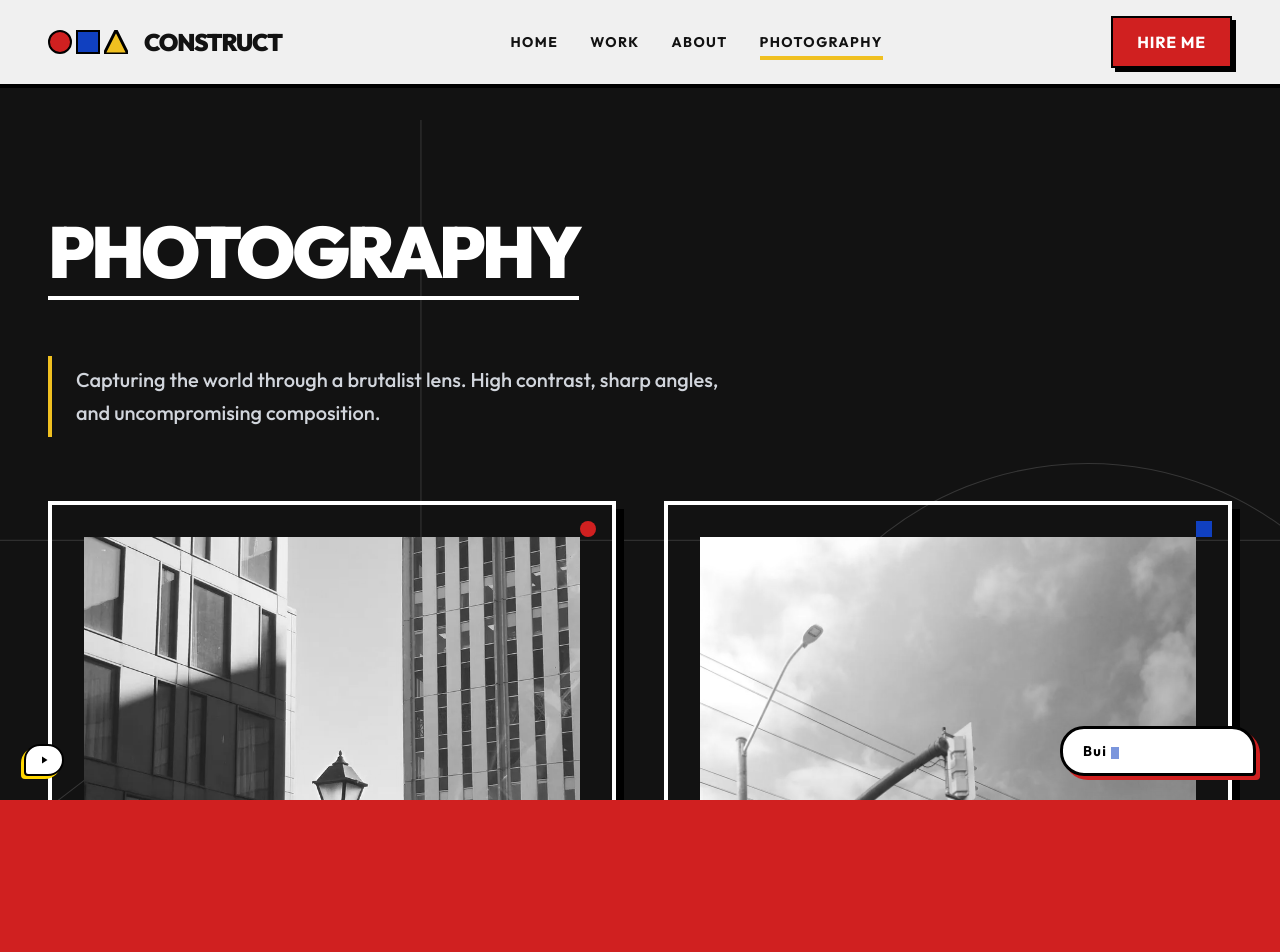
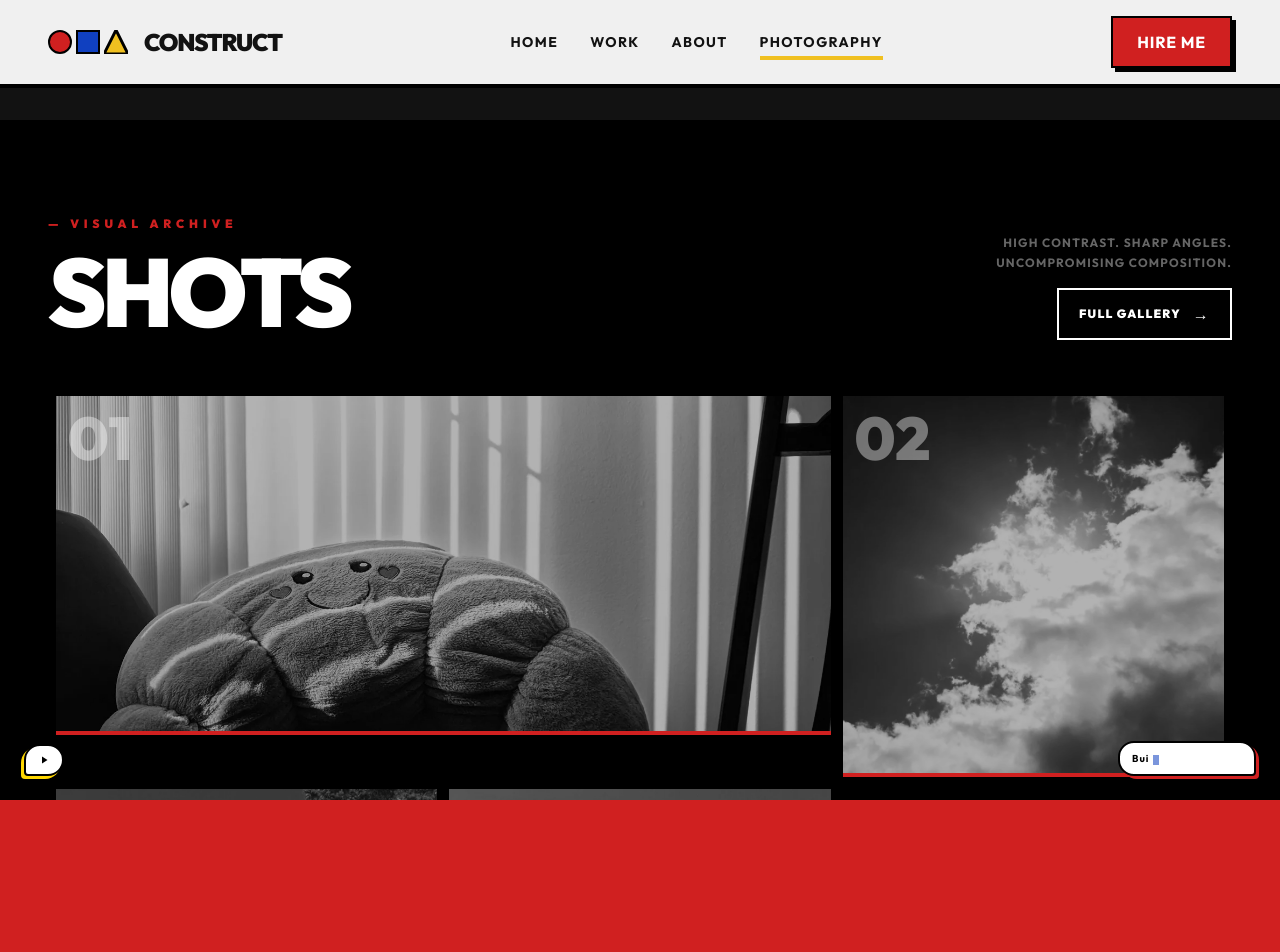
Before and after one commit to akshpatel153/director-portfolio, a React (Vite) app: page /photography in a window 1280 px wide. Shown: the top 952 px of the page. Built offline with nearby package versions, Linux system fonts and the light colour scheme.

Commit message:
Fix bubble size, music auto-advance, and redesign gallery section

```diff
--- a/src/components/sections/PhotographyGrid.tsx
+++ b/src/components/sections/PhotographyGrid.tsx
@@ -1,99 +1,107 @@
-import { Card } from '../ui/Card';
-import { motion } from 'framer-motion';
-import { PHOTOGRAPHY_GRID } from '../../data/portfolio';
+import { useRef } from 'react';
+import { motion, useScroll, useTransform } from 'framer-motion';
+import { Link } from 'react-router-dom';
+import { GALLERY_PHOTOS } from '../../data/portfolio';
+
+// Show first 6 on the home page
+const FEATURED = GALLERY_PHOTOS.slice(0, 6);
+
+// Asymmetric brutalist grid config: [col-span, row-span, aspect]
+const GRID_CONFIG = [
+  { cols: 'md:col-span-2', aspect: 'aspect-[16/7]' },  // wide hero
+  { cols: 'md:col-span-1', aspect: 'aspect-square' },
+  { cols: 'md:col-span-1', aspect: 'aspect-square' },
+  { cols: 'md:col-span-1', aspect: 'aspect-[3/4]' },
+  { cols: 'md:col-span-2', aspect: 'aspect-[16/7]' },  // wide hero
+  { cols: 'md:col-span-1', aspect: 'aspect-[3/4]' },
+];
+
+function ParallaxPhoto({ photo, config, index }: {
+  photo: { src: string; title: string };
+  config: { cols: string; aspect: string };
+  index: number;
+}) {
+  const ref = useRef<HTMLDivElement>(null);
+  const { scrollYProgress } = useScroll({ target: ref, offset: ['start end', 'end start'] });
+  const y = useTransform(scrollYProgress, [0, 1], ['-8%', '8%']);
+
+  return (
+    <motion.div
+      ref={ref}
+      className={`${config.cols} relative overflow-hidden border-4 border-black group`}
+      initial={{ opacity: 0, y: 60 }}
+      whileInView={{ opacity: 1, y: 0 }}
+      viewport={{ once: true, margin: '-80px' }}
+      transition={{ duration: 0.5, delay: index * 0.08, ease: 'circOut' }}
+    >
+      <div className={`${config.aspect} w-full relative overflow-hidden`}>
+        {/* Parallax image */}
+        <motion.img
+          style={{ y }}
+          src={photo.src}
+          alt={photo.title}
+          className="absolute inset-0 w-full h-[120%] -top-[10%] object-cover grayscale group-hover:grayscale-0 transition-all duration-700"
+        />
+
+        {/* Dark overlay */}
+        <div className="absolute inset-0 bg-black/30 group-hover:bg-black/10 transition-all duration-500 z-10" />
+
+        {/* Index stamp */}
+        <div className="absolute top-3 left-3 z-20 font-black text-white/40 text-6xl leading-none select-none pointer-events-none">
+          {String(index + 1).padStart(2, '0')}
+        </div>
+
+        {/* Red accent bar on hover */}
+        <motion.div
+          className="absolute bottom-0 left-0 w-full h-1 bg-primary-red z-20 origin-left"
+          initial={{ scaleX: 0 }}
+          whileInView={{ scaleX: 1 }}
+          viewport={{ once: true }}
+          transition={{ duration: 0.6, delay: index * 0.1 + 0.3 }}
+        />
+      </div>
+    </motion.div>
+  );
+}
 
 export function PhotographyGrid() {
+  return (
+    <section className="w-full bg-black text-white py-24 border-b-8 border-black" id="photography">
 
-  return (
-    <section className="w-full bg-[#121212] text-white py-24 px-6 md:px-12 border-b-4 border-black relative overflow-hidden" id="photography">
+      {/* Section header */}
+      <div className="px-6 md:px-12 mb-12 flex flex-col md:flex-row md:items-end justify-between gap-6">
+        <div>
+          <p className="font-black uppercase tracking-[0.4em] text-primary-red text-xs mb-3">
+            — Visual Archive
+          </p>
+          <h2 className="text-6xl md:text-8xl font-black uppercase tracking-tighter leading-none text-white">
+            SHOTS
+          </h2>
+        </div>
 
-      {/* Animated Brutalist Wireframe Background */}
-      <div className="absolute inset-0 z-0 overflow-hidden pointer-events-none opacity-[0.15]">
-        {/* Horizontal tracking line */}
-        <motion.div
-          className="absolute top-1/4 w-full h-[1px] bg-white"
-          animate={{ y: [-50, 150, -50] }}
-          transition={{ duration: 20, repeat: Infinity, ease: "linear" }}
-        />
-        {/* Vertical tracking line */}
-        <motion.div
-          className="absolute left-1/3 top-0 h-full w-[1px] bg-white"
-          animate={{ x: [-100, 100, -100] }}
-          transition={{ duration: 25, repeat: Infinity, ease: "linear" }}
-        />
-        {/* Large Hollow Circle */}
-        <motion.div
-          className="absolute -right-32 top-1/4 w-[40rem] h-[40rem] border border-white rounded-full"
-          animate={{ scale: [1, 1.1, 1] }}
-          transition={{ duration: 30, repeat: Infinity, ease: "easeInOut" }}
-        />
-        {/* Large Hollow Square */}
-        <motion.div
-          className="absolute -left-16 bottom-1/4 w-96 h-96 border border-white"
-          animate={{ rotate: [0, 90, 180, 270, 360] }}
-          transition={{ duration: 40, repeat: Infinity, ease: "linear" }}
-        />
-        {/* Crosshair target mark */}
-        <motion.div
-          className="absolute right-1/4 bottom-1/3 w-32 h-32"
-          animate={{ rotate: [0, -90, -180, -360] }}
-          transition={{ duration: 35, repeat: Infinity, ease: "linear" }}
-        >
-          <div className="absolute top-1/2 left-0 w-full h-[1px] bg-white" />
-          <div className="absolute top-0 left-1/2 w-[1px] h-full bg-white" />
-          <div className="absolute inset-4 border border-white rounded-full" />
-        </motion.div>
+        <div className="flex flex-col items-start md:items-end gap-4">
+          <p className="text-white/40 font-bold uppercase tracking-widest text-xs max-w-xs text-left md:text-right leading-relaxed">
+            High contrast. Sharp angles.<br />Uncompromising composition.
+          </p>
+          <Link
+            to="/photography"
+            className="inline-flex items-center gap-3 border-2 border-white text-white font-black uppercase tracking-widest text-xs px-5 py-3 hover:bg-white hover:text-black transition-all duration-200"
+          >
+            Full Gallery
+            <span className="text-base">→</span>
+          </Link>
+        </div>
       </div>
 
-      <div className="max-w-7xl mx-auto relative z-10">
-        <motion.div
-          initial={{ opacity: 0, y: 50 }}
-          whileInView={{ opacity: 1, y: 0 }}
-          viewport={{ once: true, margin: "-100px" }}
-          transition={{ duration: 0.5, ease: "circOut" }}
-          className="mb-16"
-        >
-          <h2 className="text-5xl md:text-7xl font-black uppercase tracking-tighter mb-6 text-white border-b-4 border-white inline-block pb-2">
-            Photography
-          </h2>
-          <p className="text-xl font-medium border-l-4 border-primary-yellow pl-6 max-w-2xl text-gray-300 mt-8 leading-relaxed py-2">
-            Capturing the world through a brutalist lens. High contrast, sharp angles, and uncompromising composition.
-          </p>
-        </motion.div>
-
-        <div className="grid grid-cols-1 md:grid-cols-2 gap-12">
-          {PHOTOGRAPHY_GRID.map((photo, index) => (
-            <motion.div
-              key={index}
-              initial={{ opacity: 0, scale: 0.9 }}
-              whileInView={{ opacity: 1, scale: 1 }}
-              viewport={{ once: true, margin: "-50px" }}
-              transition={{ duration: 0.4, delay: index * 0.1, ease: "circOut" }}
-            >
-              <Card
-                decoration={photo.decoration}
-                decorationColor={photo.color}
-                className="group p-0 overflow-hidden bg-transparent border-white"
-              >
-                <div className="relative aspect-[4/3] w-full overflow-hidden bg-black">
-                  {/*
-                    Bauhaus Photography Rules:
-                    Grayscale by default. Color on hover.
-                  */}
-                  <img
-                    src={photo.src}
-                    alt={photo.title}
-                    className="w-full h-full object-cover grayscale transition-all duration-500 group-hover:grayscale-0 group-hover:scale-105"
-                  />
-                  <div className="absolute bottom-0 left-0 bg-white text-black font-bold uppercase tracking-widest py-2 px-6 border-t-4 border-r-4 border-black">
-                    {photo.title}
-                  </div>
-                </div>
-              </Card>
-            </motion.div>
+      {/* Asymmetric brutalist grid */}
+      <div className="px-6 md:px-12">
+        <div className="grid grid-cols-1 md:grid-cols-3 gap-1 border-4 border-black">
+          {FEATURED.map((photo, i) => (
+            <ParallaxPhoto key={i} photo={photo} config={GRID_CONFIG[i]} index={i} />
           ))}
         </div>
       </div>
+
     </section>
   );
 }
--- a/src/components/ui/AudioPlayer.tsx
+++ b/src/components/ui/AudioPlayer.tsx
@@ -24,20 +24,22 @@ export function AudioPlayer() {
     setIsPlaying(!isPlaying);
   };
 
-  const nextTrack = (e: React.MouseEvent) => {
-    e.stopPropagation();
+  const nextTrack = (e?: React.MouseEvent) => {
+    if (e) e.stopPropagation();
     const next = (trackIndex + 1) % TRACKS.length;
     setTrackIndex(next);
-    setIsPlaying(false);
-    setTimeout(() => {
+    setIsPlaying(true);
+  };
+
+  const handleCanPlay = () => {
+    if (isPlaying) {
       audioRef.current?.play();
-      setIsPlaying(true);
-    }, 50);
+    }
   };
 
   return (
     <div className="fixed bottom-6 left-6 z-50 flex items-end justify-start pointer-events-none">
-      <audio ref={audioRef} src={TRACKS[trackIndex].src} loop />
+      <audio ref={audioRef} src={TRACKS[trackIndex].src} onEnded={nextTrack} onCanPlay={handleCanPlay} />
 
       {/* Bubble — layout animates its width smoothly */}
       <motion.div
--- a/src/components/ui/StickyOverlay.tsx
+++ b/src/components/ui/StickyOverlay.tsx
@@ -43,15 +43,15 @@ export function StickyOverlay() {
     <div className="fixed bottom-6 right-6 z-50 flex items-end justify-end pointer-events-none">
       <Link
         to="/contact"
-        className="pointer-events-auto group relative flex items-center bg-white border-[3px] border-black px-5 py-3 rounded-t-3xl rounded-bl-3xl rounded-br-sm shadow-[4px_4px_0px_0px_#D02020] hover:translate-x-1 hover:translate-y-1 hover:shadow-none transition-all duration-200"
+        className="pointer-events-auto group relative flex items-center bg-white border-[2px] border-black px-3 py-2 rounded-t-2xl rounded-bl-2xl rounded-br-sm shadow-[3px_3px_0px_0px_#D02020] hover:translate-x-1 hover:translate-y-1 hover:shadow-none transition-all duration-200"
       >
-        <span className="font-bold tracking-widest text-black text-xs md:text-sm whitespace-nowrap min-w-[150px]">
+        <span className="font-bold tracking-widest text-black text-[10px] whitespace-nowrap min-w-[110px]">
           {displayedText}
           {/* Blinking cursor block */}
           <motion.span
             animate={{ opacity: [1, 0] }}
             transition={{ repeat: Infinity, duration: 0.8 }}
-            className="inline-block w-2 h-3 bg-primary-blue ml-1 align-middle"
+            className="inline-block w-1.5 h-2.5 bg-primary-blue ml-1 align-middle"
           />
         </span>
       </Link>
```
